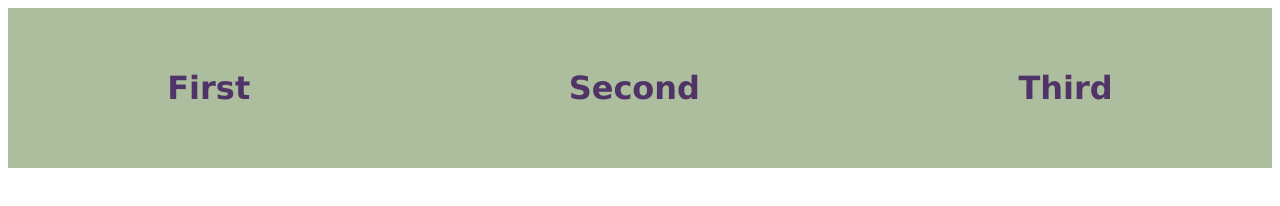
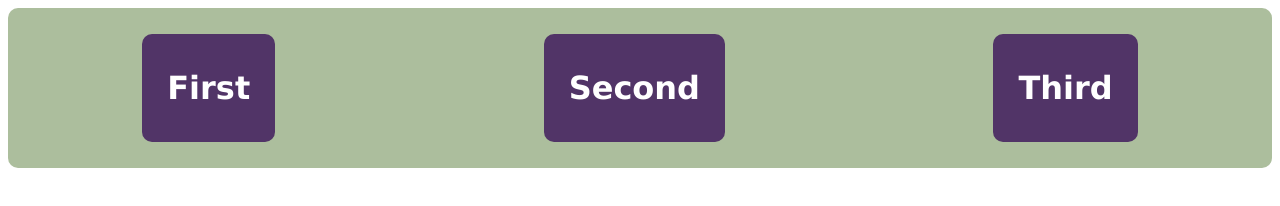
Before and after one commit to kasperfauerby/Kasper_Mandatory_1, a website: page public/header.html in a window 1280 px wide. Drawn offline with Linux system fonts and the light colour scheme.

Commit message:
background color

```diff
--- a/app.js
+++ b/app.js
@@ -1,8 +1,8 @@
 const express = require('express');
 const app = express();
 
-app.use(express.static("public"));
-
+app.use(express.static(__dirname + "/public"));
+app.use(express.json());
 
 
 const PORT = process.env.PORT || 8080;
--- a/package.json
+++ b/package.json
@@ -1,5 +1,10 @@
 {
+  "scripts": {
+    "start-dev": "cross-env NODE_ENV=DEV PORT=8080 nodemon app.js"
+  },
+
   "dependencies": {
+    "cross-env": "^7.0.3",
     "express": "^4.17.1",
     "nodemon": "^2.0.13"
   }
--- a/public/header.html
+++ b/public/header.html
@@ -1,39 +1,59 @@
 <!DOCTYPE html>
 <html lang="en">
+
 <head>
     <meta charset="UTF-8">
     <meta http-equiv="X-UA-Compatible" content="IE=edge">
     <meta name="viewport" content="width=device-width, initial-scale=1.0">
     <title>HEADER</title>
     <style>
-    #headersection{
+        #headersection {
             display: flex;
             justify-content: space-around;
             align-items: center;
             height: 20vh;
             width: 100%;
             background-color: #acbe9d;
-        color: #513467;
             font-family: Verdana, Geneva, Tahoma, sans-serif;
-        margin: 0;
-    }
-.body {
-    margin: 0;
+            border-radius: 10px;
         }
 
+        a:link,
+        a:visited {
+            background-color: #513467;
+            color: white;
+            padding: 14px 25px;
+            text-align: center;
+            text-decoration: none;
+            display: inline-block;
+            border-radius: 10px;
+        }
+
+
+        a:hover {
+            background-color: #b09dc1;
+        }
     </style>
 </head>
+
 <body>
 
     <div id="headersection">
 
+        <a href="/first">
             <h1> First </h1>
+        </a>
 
+        <a href="/second">
             <h1> Second </h1>
+        </a>
 
+        <a href="/third">
             <h1> Third </h1>
+        </a>
 
     </div>
 
 </body>
+
 </html>
--- a/public/style.css
+++ b/public/style.css
@@ -0,0 +1,3 @@
+body {
+    background-color: #ced9c9;
+}
```
Also changed, not shown: public/firstpage.html (+10 -8 lines), public/index.html (+7 -5 lines), public/secondpage.html (+7 -5 lines), public/thirdpage.html (+7 -5 lines), 1 other file. Lines whose indentation alone changed are shown as unchanged.
